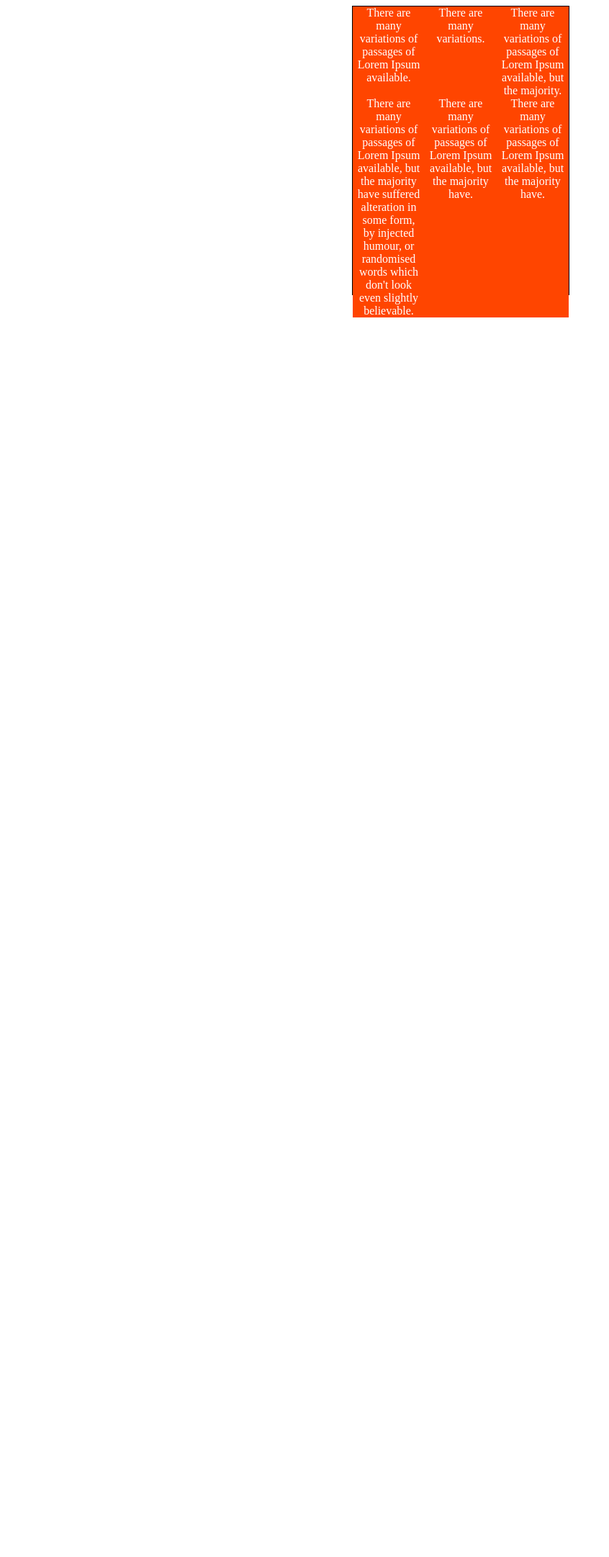
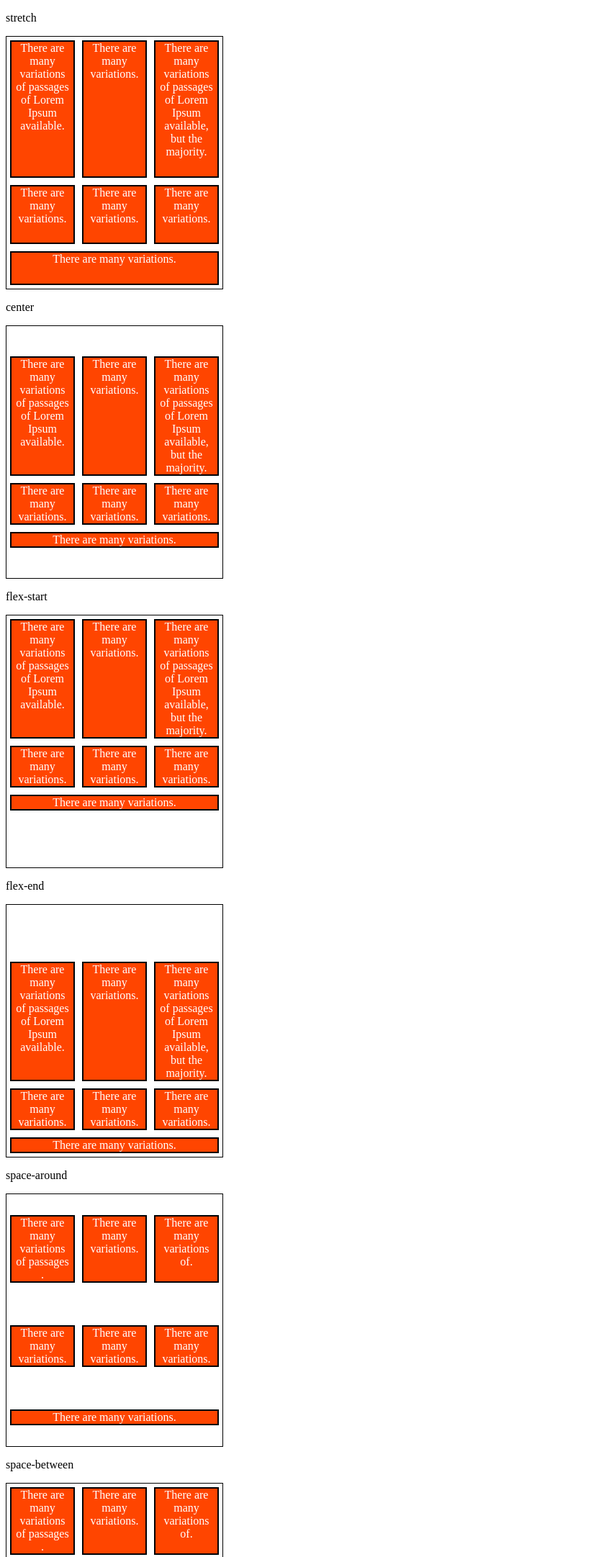
Before and after one commit to AdalbertCosta/posicionando.elementos.com.flexboxemcss.DIO, a plain HTML site: page 6-align-content.html in a window 1280 px wide. Shown: the top 2163 px of the page at 72% size, without its empty margins (0-846 px from the left). Before the commit the page ends 800 px from the top, so only its background shows below. Drawn offline with Linux system fonts and the light colour scheme.

Commit message:
Align Content

```diff
--- a/6-align-content.html
+++ b/6-align-content.html
@@ -8,9 +8,8 @@
 
   <style>
     .container{
-      height: 400px;
+      height: 350px;
       max-width:300px;
-      margin: 0 auto;
       display: flex;
       flex-wrap: wrap;
       border: 1px solid black;
@@ -18,20 +17,98 @@
     .item{
       background-color:orangered;
       padding: 0 5px;
+      margin: 5px;
       flex: 1;
       text-align: center;
       color: white;
+      border:2px solid black;
+    }
+    .stretch{
+      align-content: stretch;
+    }
+    .center{
+      align-content: center;
+    }
+    .flex-start{
+      align-content:flex-start;
+    }
+    .flex-end{
+      align-content:flex-end;
+    }
+    .space-around{
+      align-content: space-around;
+    }
+    .space-between{
+      align-content: space-between;
     }
   </style>
 </head>
 <body>
-  <div class="container">
+  <p>stretch</p>
+  <div class="container stretch">
     <div class="item">There are many variations of passages of Lorem Ipsum available.</div>
     <div class="item">There are many variations.</div>
     <div class="item">There are many variations of passages of Lorem Ipsum available, but the majority.</div>
-    <div class="item">There are many variations of passages of Lorem Ipsum available, but the majority have suffered alteration in some form, by injected humour, or randomised words which don't look even slightly believable.</div>
-    <div class="item">There are many variations of passages of Lorem Ipsum available, but the majority have.</div>
-    <div class="item">There are many variations of passages of Lorem Ipsum available, but the majority have.</div>
+    <div class="item">There are many variations.</div>
+    <div class="item">There are many variations.</div>
+    <div class="item">There are many variations.</div>
+    <div class="item">There are many variations.</div>
+  </div>
+
+  <p>center</p>
+  <div class="container center">
+    <div class="item">There are many variations of passages of Lorem Ipsum available.</div>
+    <div class="item">There are many variations.</div>
+    <div class="item">There are many variations of passages of Lorem Ipsum available, but the majority.</div>
+    <div class="item">There are many variations.</div>
+    <div class="item">There are many variations.</div>
+    <div class="item">There are many variations.</div>
+    <div class="item">There are many variations.</div>
+  </div>
+
+  <p>flex-start</p>
+  <div class="container flex-start">
+    <div class="item">There are many variations of passages of Lorem Ipsum available.</div>
+    <div class="item">There are many variations.</div>
+    <div class="item">There are many variations of passages of Lorem Ipsum available, but the majority.</div>
+    <div class="item">There are many variations.</div>
+    <div class="item">There are many variations.</div>
+    <div class="item">There are many variations.</div>
+    <div class="item">There are many variations.</div>
+  </div>
+
+  <p>flex-end</p>
+  <div class="container flex-end">
+    <div class="item">There are many variations of passages of Lorem Ipsum available.</div>
+    <div class="item">There are many variations.</div>
+    <div class="item">There are many variations of passages of Lorem Ipsum available, but the majority.</div>
+    <div class="item">There are many variations.</div>
+    <div class="item">There are many variations.</div>
+    <div class="item">There are many variations.</div>
+    <div class="item">There are many variations.</div>
+  </div>
+
+  <p>space-around</p>
+  <div class="container space-around">
+    <div class="item">There are many variations of passages .</div>
+    <div class="item">There are many variations.</div>
+    <div class="item">There are many variations of.</div>
+    <div class="item">There are many variations.</div>
+    <div class="item">There are many variations.</div>
+    <div class="item">There are many variations.</div>
+    <div class="item">There are many variations.</div>
+  </div>
+
+
+<p>space-between</p>
+  <div class="container space-between">
+    <div class="item">There are many variations of passages .</div>
+    <div class="item">There are many variations.</div>
+    <div class="item">There are many variations of.</div>
+    <div class="item">There are many variations.</div>
+    <div class="item">There are many variations.</div>
+    <div class="item">There are many variations.</div>
+    <div class="item">There are many variations.</div>
   </div>
 </body>
 </html>
```
